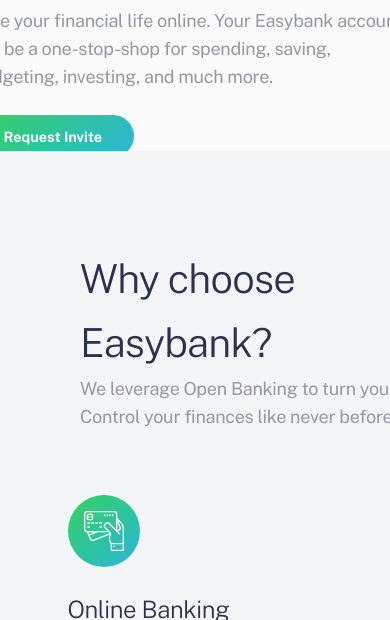
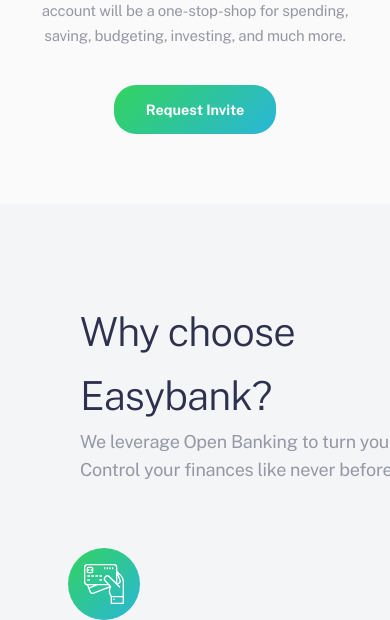
Before and after one commit to BlackFury117/easybank-landing-page, a plain HTML site: page index.html in a window 390 px wide. Shown: the part 528-1148 px from the top of the page. Drawn offline with nearby package versions, Linux system fonts and the light colour scheme.

Commit message:
Finishing mobile view layout for hero section

```diff
--- a/scss/styles.scss
+++ b/scss/styles.scss
@@ -415,6 +415,30 @@
 
             .text{
                 padding: 0 1.5rem;
+                text-align: center;
+
+                h1{
+                    font-size: 2.5rem;
+                    letter-spacing: -0.04463rem;
+                    line-height: normal;
+                    padding-right: 0;
+                }
+
+                p{
+                    font-size: 0.9375rem;
+                    line-height: 1.5625rem;
+                    letter-spacing: -0.01463rem;
+                    width: 100%;
+                    margin-bottom: 3rem;
+                }
+
+                div{
+                    margin: 0 auto 5rem auto;
+
+                    a{
+                        padding: 1rem 2rem;
+                    }
+                }
             }
 
             .image{
```
Also changed, not shown: dist/styles.css, 1 other file.
